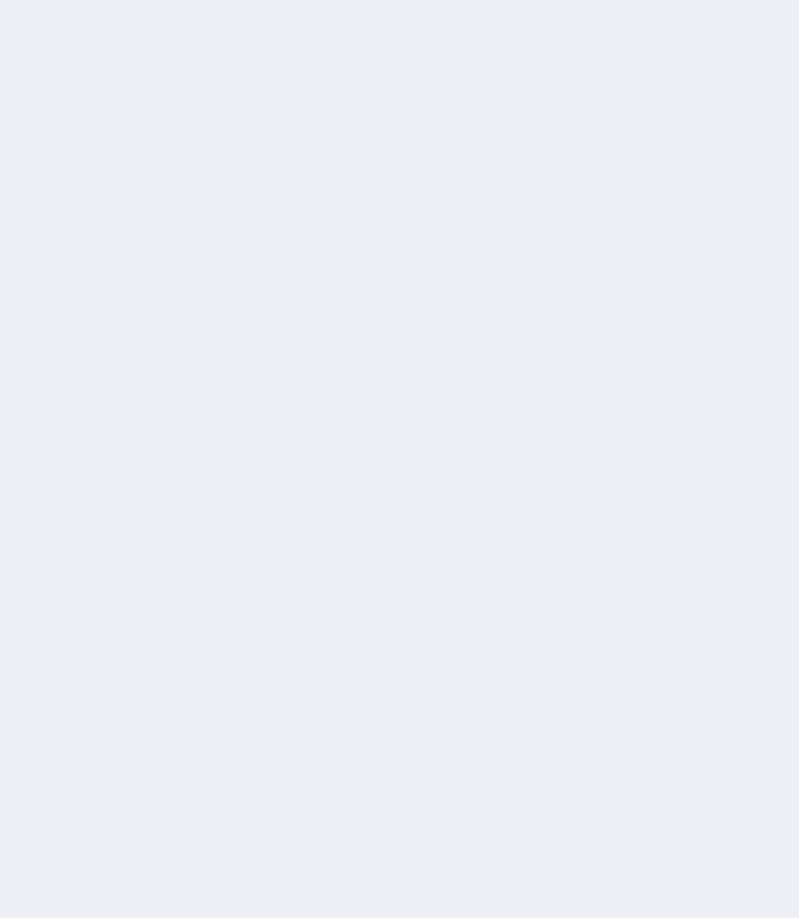
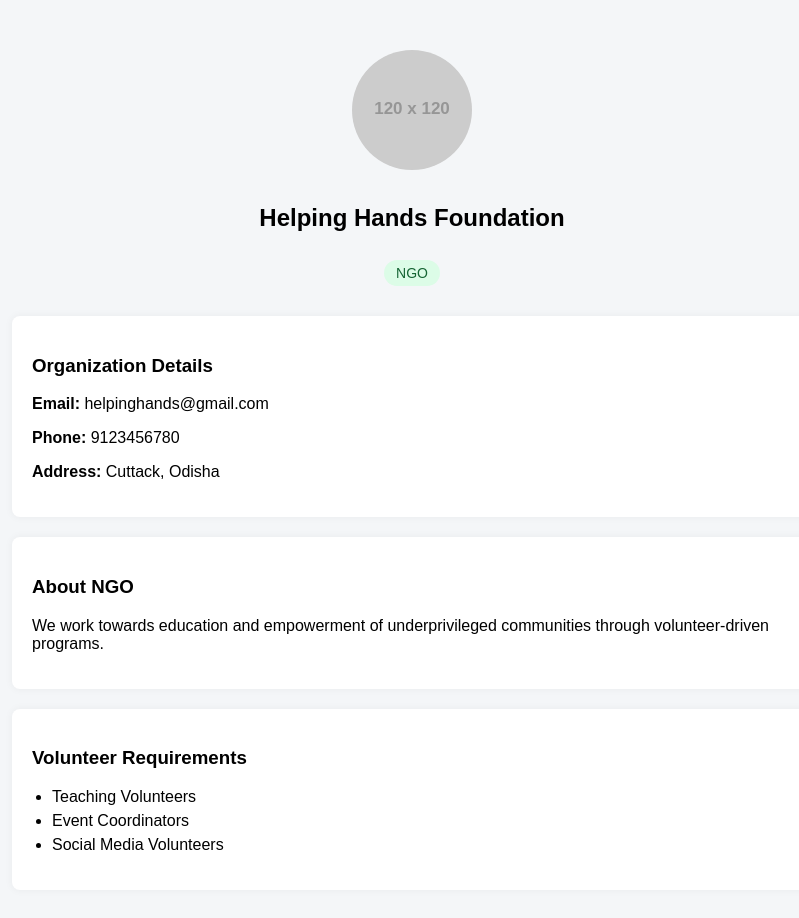
Before and after one commit to springboardmentor09881n-rgb/SkillBridge-batch2, a React (Vite) app in the folder skillbridge_frontend/: page /profile-ngo in a window 1280 px wide. Before the commit this address had no page. Shown: the top 918 px of the page, without its empty margins (228-1027 px from the left). Before the commit the page ends 800 px from the top, so only its background shows below. Built offline with nearby package versions, Linux system fonts and the light colour scheme.

Commit message:
profile page updated by anisha

```diff
--- a/skillbridge_frontend/src/App.jsx
+++ b/skillbridge_frontend/src/App.jsx
@@ -3,14 +3,16 @@ import { BrowserRouter as Router, Routes, Route } from "react-router-dom";
 
 import Login from "./components/Login";
 import Register from "./components/Register";
-import ProfileForm from "./components/ProfileForm";
+import ProfileNGO from "./components/ProfileNgo";
+import ProfileVolunteer from "./components/ProfileVolunteer";
 
 const App = () => {
   return (
     <Router>
       <Routes>
         <Route path="/" element={<Register />} />
-        <Route path="/profile" element={<ProfileForm />} />
+        <Route path="/profile-ngo" element={<ProfileNGO />} />
+        <Route path="/profile-volunteer" element={<ProfileVolunteer />} />
         <Route path="/login" element={<Login />} />
       </Routes>
     </Router>
--- a/skillbridge_frontend/src/components/Login.jsx
+++ b/skillbridge_frontend/src/components/Login.jsx
@@ -1,16 +1,33 @@
 import React, { useState } from "react";
 import "./Login.css";
+import { Navigate, useNavigate } from "react-router-dom";
 
 const Login = () => {
+  const navigate =useNavigate ()
   const [email, setEmail] = useState("");
   const [password, setPassword] = useState("");
   const [role, setRole] = useState("volunteer");
 
-  const handleSubmit = (e) => {
-    e.preventDefault();
-    // TODO: integrate with backend API for authentication
-    console.log("Login submitted:", { email, password, role });
-  };
+ const handleSubmit = (e) => {
+  e.preventDefault();
+
+  // Save logged-in user
+  localStorage.setItem(
+    "user",
+    JSON.stringify({
+      email,
+      role
+    })
+  );
+
+  // Role-based redirection
+  if (role === "volunteer") {
+    navigate("/profile-volunteer");
+  } else if (role === "ngo") {
+    navigate("/profile-ngo");
+  }
+};
+
 
   return (
     <div className="login-container">
@@ -40,7 +57,7 @@ const Login = () => {
           <option value="ngo">NGO</option>
         </select>
 
-        <button type="submit" className="login-btn">Login</button>
+        <button type="submit" className="login-btn" onClick={handleSubmit}>Login</button>
       </form>
       <p className="register-link">
         Don’t have an account? <a href="/register">Register here</a>
--- a/skillbridge_frontend/src/components/ProfileForm.css
+++ /dev/null
@@ -1,69 +0,0 @@
-body {
-  margin: 0;
-  font-family: Arial, sans-serif;
-  background: #eceff3;
-}
-
-/* Center page */
-.profile-wrapper {
-  min-height: 100vh;
-  display: flex;
-  justify-content: center;
-  align-items: center;
-}
-
-/* Card */
-.profile-card {
-  width: 520px;
-  background: #f3f4f7;
-  padding: 40px;
-  border-radius: 14px;
-  box-shadow: 0 8px 20px rgba(0, 0, 0, 0.08);
-  display: flex;
-  flex-direction: column;
-}
-
-/* Heading */
-.profile-card h2 {
-  text-align: center;
-  margin-bottom: 25px;
-  font-size: 28px;
-}
-
-/* Label */
-label {
-  margin-bottom: 6px;
-  font-size: 16px;
-}
-
-/* Inputs */
-input,
-textarea,
-select {
-  padding: 14px;
-  border-radius: 8px;
-  border: 1px solid #bbb;
-  margin-bottom: 22px;
-  font-size: 15px;
-  background: white;
-}
-
-textarea {
-  height: 90px;
-  resize: none;
-}
-
-/* Button */
-button {
-  background: #1a73e8;
-  color: white;
-  padding: 14px;
-  border: none;
-  border-radius: 8px;
-  font-size: 16px;
-  cursor: pointer;
-}
-
-button:hover {
-  background: #155bc4;
-}
--- a/skillbridge_frontend/src/components/ProfileForm.jsx
+++ /dev/null
@@ -1,57 +0,0 @@
-import React, { useState } from "react";
-import { useLocation } from "react-router-dom";
-import "./ProfileForm.css";
-
-function ProfileForm() {
-  const location = useLocation();
-
-  // Role coming from Register page
-  const roleFromRegister = location.state?.role || "Volunteer";
-
-  const [role, setRole] = useState(
-    roleFromRegister === "NGO" ? "ngo" : "volunteer"
-  );
-
-  const handleSubmit = (e) => {
-    e.preventDefault();
-    alert("Profile Saved");
-  };
-
-  return (
-    <div className="profile-wrapper">
-      <form className="profile-card" onSubmit={handleSubmit}>
-        <h2>Create Profile</h2>
-
-        <label>Role</label>
-        <select
-          value={role}
-          onChange={(e) => setRole(e.target.value)}
-        >
-          <option value="volunteer">Volunteer</option>
-          <option value="ngo">NGO</option>
-        </select>
-
-        <input type="text" placeholder="Location" />
-        <textarea placeholder="Short Bio"></textarea>
-
-        {/* Volunteer fields */}
-        {role === "volunteer" && (
-          <input type="text" placeholder="Skills (comma separated)" />
-        )}
-
-        {/* NGO fields */}
-        {role === "ngo" && (
-          <>
-            <input type="text" placeholder="Organization Name" />
-            <textarea placeholder="Organization Description"></textarea>
-            <input type="text" placeholder="Website URL" />
-          </>
-        )}
-
-        <button type="submit">Save Profile</button>
-      </form>
-    </div>
-  );
-}
-
-export default ProfileForm;
--- /dev/null
+++ b/skillbridge_frontend/src/components/ProfileNGO.css
@@ -0,0 +1,64 @@
+.profile-container {
+  max-width: 800px;
+  margin: 30px auto;
+  padding: 20px;
+  font-family: Arial, sans-serif;
+}
+
+.profile-header {
+  text-align: center;
+  margin-bottom: 30px;
+}
+
+.profile-img {
+  width: 120px;
+  height: 120px;
+  border-radius: 50%;
+  margin-bottom: 10px;
+}
+
+.role-badge {
+  display: inline-block;
+  margin-top: 8px;
+  padding: 5px 12px;
+  border-radius: 20px;
+  font-size: 14px;
+}
+
+.ngo {
+  background-color: #dcfce7;
+  color: #166534;
+}
+
+.profile-card {
+  background: #ffffff;
+  padding: 20px;
+  margin-bottom: 20px;
+  border-radius: 8px;
+  box-shadow: 0 0 8px rgba(0, 0, 0, 0.05);
+}
+
+.profile-card ul {
+  padding-left: 20px;
+}
+
+.profile-card li {
+  margin-bottom: 6px;
+}
+
+.profile-actions {
+  text-align: center;
+}
+
+.profile-actions button {
+  padding: 10px 18px;
+  margin: 10px;
+  border: none;
+  border-radius: 6px;
+  cursor: pointer;
+}
+
+.profile-actions .logout {
+  background: #ef4444;
+  color: #fff;
+}
--- /dev/null
+++ b/skillbridge_frontend/src/components/ProfileNGO.jsx
@@ -0,0 +1,63 @@
+import "./ProfileNGO.css";
+import { useNavigate } from "react-router-dom";
+
+const ProfileNGO = () => {
+
+        const navigate=useNavigate()
+      const handleLogout = () => {
+    // Remove stored auth data
+    localStorage.removeItem("token");
+    localStorage.removeItem("user");
+    localStorage.removeItem("role");
+
+    // Optional: clear everything (use only if you store nothing else)
+    // localStorage.clear();
+
+    // Redirect to login page
+    navigate("/login");
+  };
+  return (
+    <div className="profile-container">
+      <div className="profile-header">
+        <img
+          src="https://via.placeholder.com/120"
+          alt="NGO"
+          className="profile-img"
+        />
+        <h2>Helping Hands Foundation</h2>
+        <span className="role-badge ngo">NGO</span>
+      </div>
+
+      <div className="profile-card">
+        <h3>Organization Details</h3>
+        <p><strong>Email:</strong> helpinghands@gmail.com</p>
+        <p><strong>Phone:</strong> 9123456780</p>
+        <p><strong>Address:</strong> Cuttack, Odisha</p>
+      </div>
+
+      <div className="profile-card">
+        <h3>About NGO</h3>
+        <p>
+          We work towards education and empowerment of underprivileged
+          communities through volunteer-driven programs.
+        </p>
+      </div>
+
+      <div className="profile-card">
+        <h3>Volunteer Requirements</h3>
+        <ul>
+          <li>Teaching Volunteers</li>
+          <li>Event Coordinators</li>
+          <li>Social Media Volunteers</li>
+        </ul>
+      </div>
+
+      <div className="profile-actions">
+        <button>Edit Profile</button>
+        <button className="logout" onClick={handleLogout}>Logout</button>
+      </div>
+    </div>
+  );
+};
+
+export default ProfileNGO;
--- /dev/null
+++ b/skillbridge_frontend/src/components/ProfileVolunteer.css
@@ -0,0 +1,65 @@
+.profile-container {
+  max-width: 800px;
+  margin: 30px auto;
+  padding: 20px;
+  font-family: Arial, sans-serif;
+}
+
+.profile-header {
+  text-align: center;
+  margin-bottom: 30px;
+}
+
+.profile-img {
+  width: 120px;
+  height: 120px;
+  border-radius: 50%;
+  margin-bottom: 10px;
+}
+
+.role-badge {
+  display: inline-block;
+  margin-top: 8px;
+  padding: 5px 12px;
+  border-radius: 20px;
+  font-size: 14px;
+}
+
+.volunteer {
+  background-color: #e0f2fe;
+  color: #0369a1;
+}
+
+.profile-card {
+  background: #ffffff;
+  padding: 20px;
+  margin-bottom: 20px;
+  border-radius: 8px;
+  box-shadow: 0 0 8px rgba(0, 0, 0, 0.05);
+}
+
+.tags span {
+  display: inline-block;
+  background: #f1f5f9;
+  padding: 6px 12px;
+  margin: 6px;
+  border-radius: 16px;
+  font-size: 14px;
+}
+
+.profile-actions {
+  text-align: center;
+}
+
+.profile-actions button {
+  padding: 10px 18px;
+  margin: 10px;
+  border: none;
+  border-radius: 6px;
+  cursor: pointer;
+}
+
+.profile-actions .logout {
+  background: #ef4444;
+  color: #fff;
+}
--- /dev/null
+++ b/skillbridge_frontend/src/components/ProfileVolunteer.jsx
@@ -0,0 +1,60 @@
+import "./ProfileVolunteer.css";
+import { useNavigate } from "react-router-dom";
+
+const ProfileVolunteer = () => {
+    const navigate=useNavigate()
+      const handleLogout = () => {
+    // Remove stored auth data
+    localStorage.removeItem("token");
+    localStorage.removeItem("user");
+    localStorage.removeItem("role");
+
+    // Optional: clear everything (use only if you store nothing else)
+    // localStorage.clear();
+
+    // Redirect to login page
+    navigate("/login");
+  };
+  return (
+    <div className="profile-container">
+      <div className="profile-header">
+        <img
+          src="https://via.placeholder.com/120"
+          alt="Volunteer"
+          className="profile-img"
+        />
+        <h2>Anisha Pattanayak</h2>
+        <span className="role-badge volunteer">Volunteer</span>
+      </div>
+
+      <div className="profile-card">
+        <h3>Personal Information</h3>
+        <p><strong>Email:</strong> anisha@gmail.com</p>
+        <p><strong>Phone:</strong> 9876543210</p>
+        <p><strong>Location:</strong> Bhubaneswar</p>
+      </div>
+
+      <div className="profile-card">
+        <h3>Skills & Interests</h3>
+        <div className="tags">
+          <span>Teaching</span>
+          <span>Event Management</span>
+          <span>Social Work</span>
+        </div>
+      </div>
+
+      <div className="profile-card">
+        <h3>Availability</h3>
+        <p>Weekends</p>
+        <p>10:00 AM – 4:00 PM</p>
+      </div>
+
+      <div className="profile-actions">
+        <button>Edit Profile</button>
+        <button className="logout" onClick={handleLogout}>Logout</button>
+      </div>
+    </div>
+  );
+};
+
+export default ProfileVolunteer;
```
